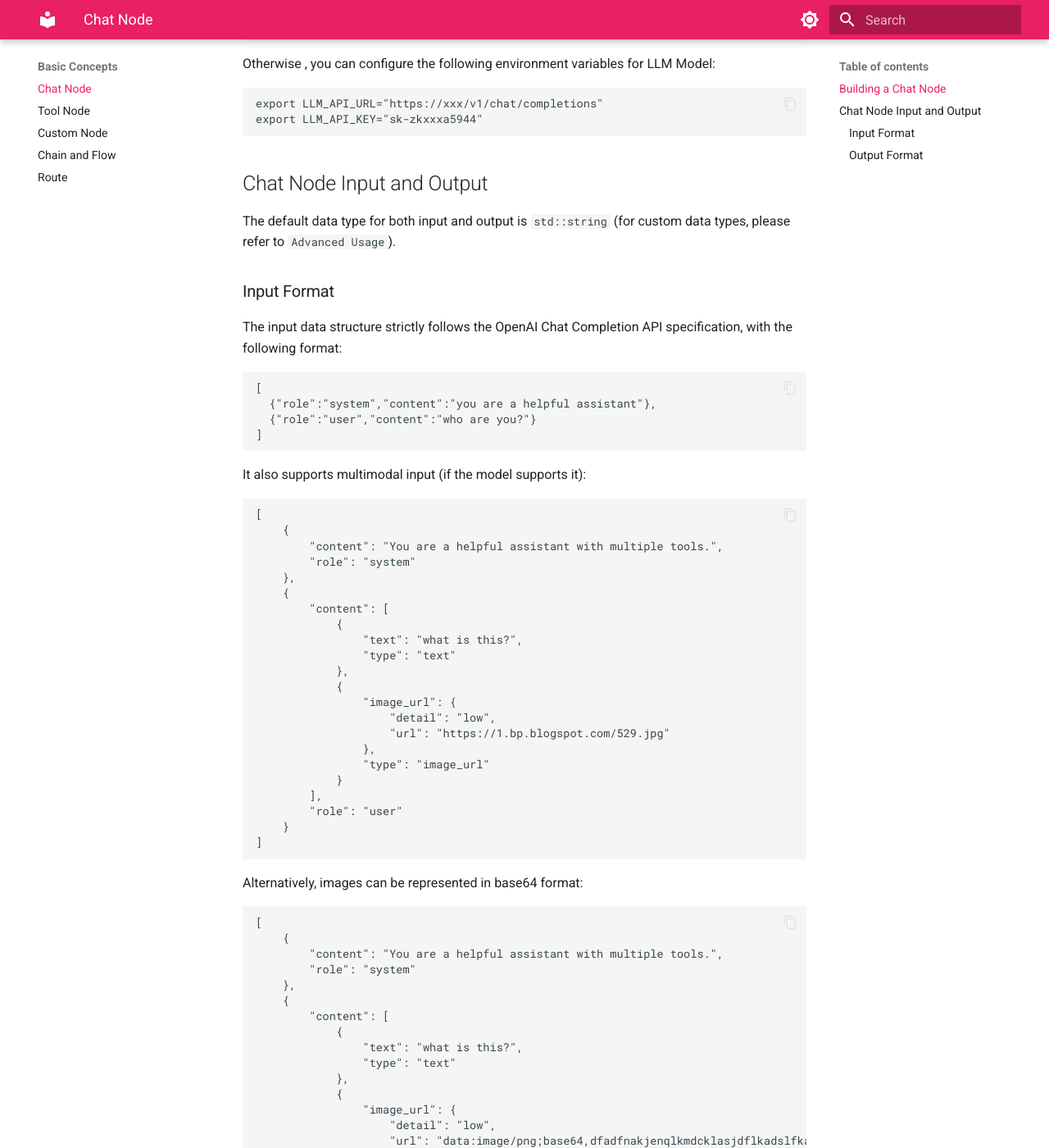
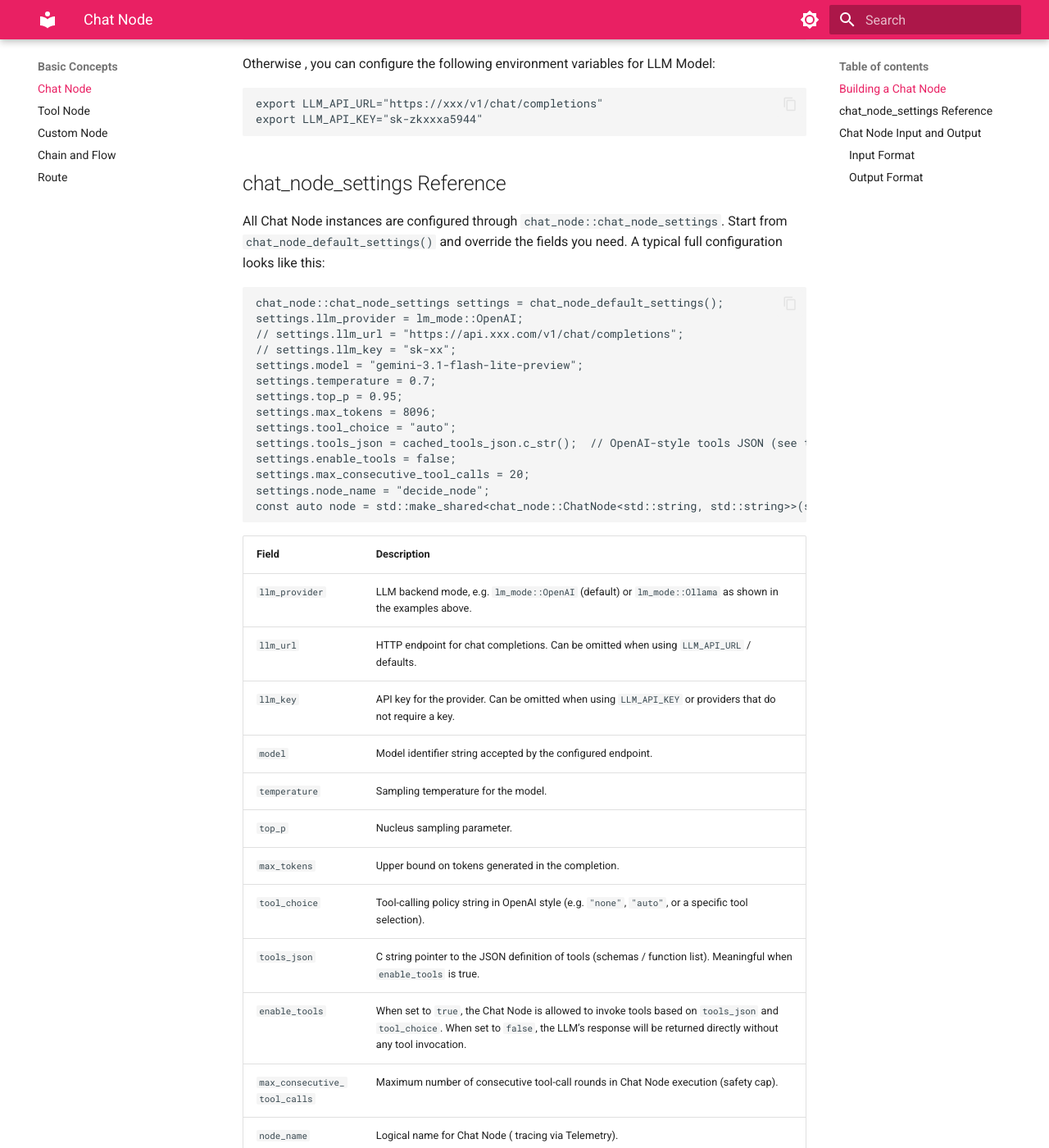
Before and after one commit to cefengxu/hadk_readme, an MkDocs documentation site: the page built from docs/1-1_BasicConceptsChatNode.md, in a window 1280 px wide and 1400 px high, scrolled down 868 px. Shown: the whole window at 82% size. Built offline with MkDocs 1.6.1 and Material for MkDocs 9.7.7, drawn with Linux system fonts in a browser that asks for light colours.

Commit message:
udpate chat node

````diff
--- a/docs/1-1_BasicConceptsChatNode.md
+++ b/docs/1-1_BasicConceptsChatNode.md
@@ -38,6 +38,42 @@
 export LLM_API_URL="https://xxx/v1/chat/completions"
 export LLM_API_KEY="sk-zkxxxa5944"
 ```
+
+## chat_node_settings Reference
+
+All Chat Node instances are configured through `chat_node::chat_node_settings`. Start from `chat_node_default_settings()` and override the fields you need. A typical full configuration looks like this:
+
+```c++
+chat_node::chat_node_settings settings = chat_node_default_settings();
+settings.llm_provider = lm_mode::OpenAI;
+// settings.llm_url = "https://api.xxx.com/v1/chat/completions";
+// settings.llm_key = "sk-xx";
+settings.model = "gemini-3.1-flash-lite-preview";
+settings.temperature = 0.7;
+settings.top_p = 0.95;
+settings.max_tokens = 8096;
+settings.tool_choice = "auto";
+settings.tools_json = cached_tools_json.c_str();  // OpenAI-style tools JSON (see tool calling docs)
+settings.enable_tools = false;
+settings.max_consecutive_tool_calls = 20;
+settings.node_name = "decide_node";
+const auto node = std::make_shared<chat_node::ChatNode<std::string, std::string>>(settings);
+```
+
+| Field | Description |
+| ----- | ----------- |
+| `llm_provider` | LLM backend mode, e.g. `lm_mode::OpenAI` (default) or `lm_mode::Ollama` as shown in the examples above. |
+| `llm_url` | HTTP endpoint for chat completions. Can be omitted when using `LLM_API_URL` / defaults. |
+| `llm_key` | API key for the provider. Can be omitted when using `LLM_API_KEY` or providers that do not require a key. |
+| `model` | Model identifier string accepted by the configured endpoint. |
+| `temperature` | Sampling temperature for the model. |
+| `top_p` | Nucleus sampling parameter. |
+| `max_tokens` | Upper bound on tokens generated in the completion. |
+| `tool_choice` | Tool-calling policy string in OpenAI style (e.g. `"none"`, `"auto"`, or a specific tool selection). |
+| `tools_json` | C string pointer to the JSON definition of tools (schemas / function list). Meaningful when `enable_tools` is true. |
+| `enable_tools` |When set to `true`, the Chat Node is allowed to invoke tools based on `tools_json` and `tool_choice`. When set to `false`, the LLM’s response will be returned directly without any tool invocation. |
+| `max_consecutive_tool_calls` | Maximum number of consecutive tool-call rounds in Chat Node execution (safety cap). |
+| `node_name` | Logical name for Chat Node ( tracing via Telemetry). |
 
 ## Chat Node Input and Output
 
````
Also changed, not shown: docs/index.md (+1 -1 lines).
